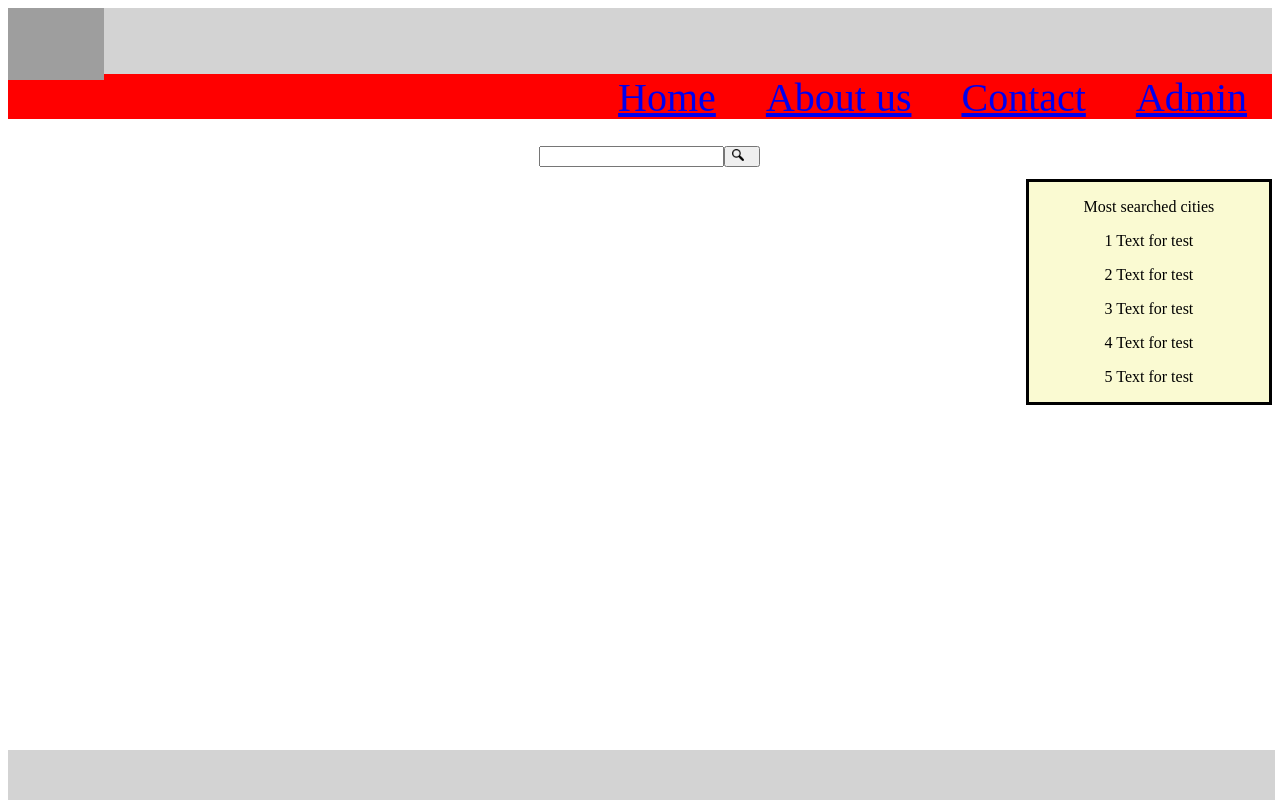
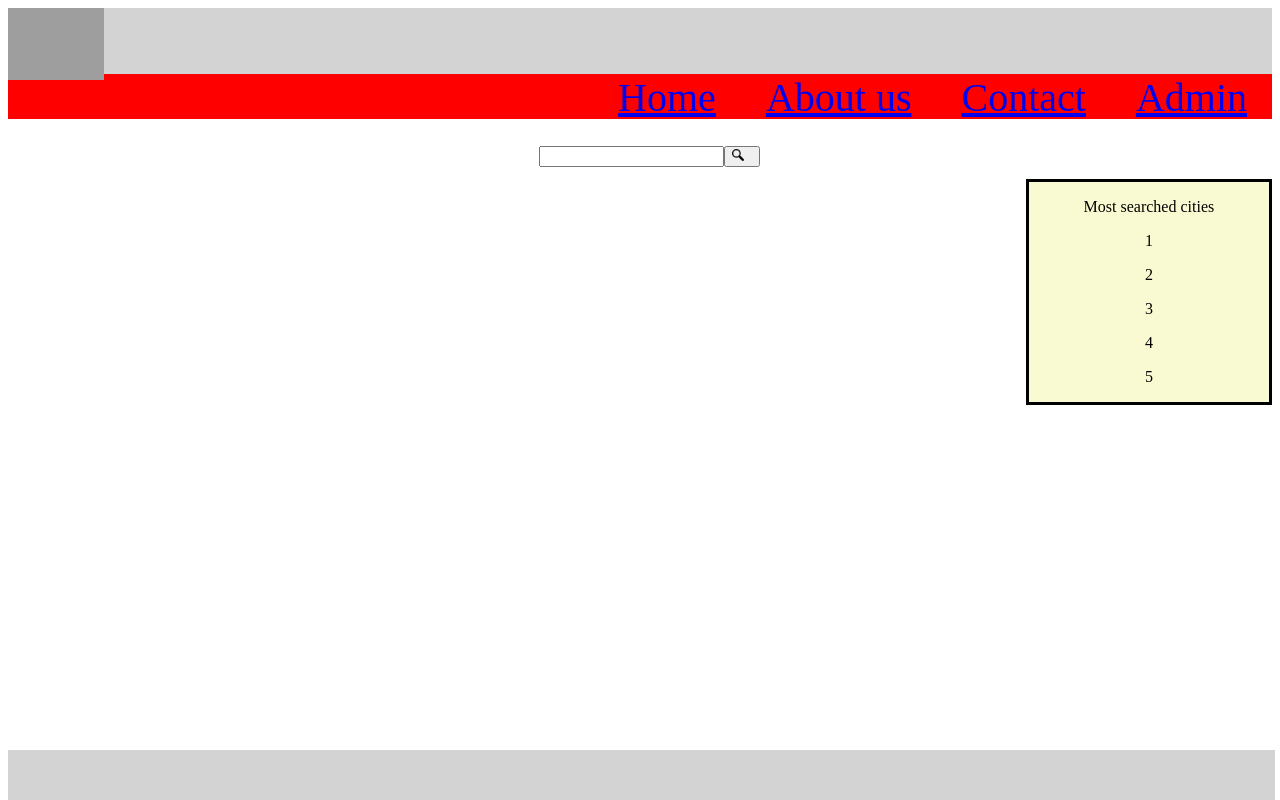
Before and after one commit to vagorb/CoronaWeatherFrontend-3semester, an Angular app in the folder front/: page /home in a window 1280 px wide. Built offline with nearby package versions, Linux system fonts and the light colour scheme; no server answers; grey boxes are pictures that could not be loaded.

Commit message:
Most searched cities is now a dynamically scaling ( if there are less then 5 cities in the database then it shows less ) list of cities.

```diff
--- a/front/src/app/search-bar/search-bar.component.ts
+++ b/front/src/app/search-bar/search-bar.component.ts
@@ -17,6 +17,7 @@ export class SearchBarComponent implements OnInit {
   show: boolean = false;
   forecastSubscription = new Subscription();
   dailySubscription = new Subscription();
+  topFiveSubscription = new Subscription();
   countryName = "";
   city = "";
   weather = "";
@@ -40,13 +41,29 @@ export class SearchBarComponent implements OnInit {
   onClick(value) {
     this.show = true;
     this.forecastSubscription.add(this.hs.getForecast(value).subscribe(res => {console.log("RESPONSE INFO: " + JSON.stringify(res));
-    this.countryName = res['countryName'], this.city = res['city'], this.weather = res['weather']
+    this.updateMostSearched(), this.countryName = res['countryName'], this.city = res['city'], this.weather = res['weather']
     , this.temperature = res['temperature'], this.wind = res['wind'], this.pressure = res['pressure'], this.humidity = res['humidity']
       , this.suggestion = res['suggestion'], this.coronaContainer = res['coronaVirus'], this.lat = res['lat'], this.lon = res['lon']
       , this.totalCases = this.coronaContainer['totalCases'], this.recoveredCases = this.coronaContainer['recoveredCases']
     , this.totalDeaths = this.coronaContainer['totalDeaths'], this.currentCases = this.coronaContainer['currentCases']
     , this.sevenDayForecast(this.lat, this.lon)}));
+    console.log(this.topOne);
+    console.log(this.topTwo);
+    console.log(this.topThree);
+    console.log(this.topFour);
+    console.log(this.topFive);
   }
+  topOne: string = '';
+  topTwo: string = '';
+  topThree: string = '';
+  topFour: string = '';
+  topFive: string = '';
+  updateMostSearched() {
+    this.topFiveSubscription.add(this.hs.getTopSearches().
+    subscribe(res => {
+      console.log("RESPONSE INFO: " + JSON.stringify(res));
+    this.topOne = res[0], this.topTwo = res[1], this.topThree = res[2], this.topFour = res[3], this.topFive = res[4]}));
+  };
 
   zero = Object;
   first = Object;
@@ -101,6 +118,6 @@ export class SearchBarComponent implements OnInit {
 
 
   ngOnInit() {
-    this.hs.getTopSearches()
+    this.updateMostSearched()
   }
 }
--- a/front/src/app/search-bar/search-bar.html
+++ b/front/src/app/search-bar/search-bar.html
@@ -130,10 +130,20 @@
 <div class="mostSearchedContainer">
   <div class="mostSearched">
     <p>Most searched cities</p>
-  <p>1 Text for test</p>
-  <p>2 Text for test</p>
-  <p>3 Text for test</p>
-  <p>4 Text for test</p>
-  <p>5 Text for test</p>
+    <span *ngIf="topOne!=undefined" class="topCities">
+  <p>1 {{topOne}}</p>
+    </span>
+    <span *ngIf="topTwo!=undefined" class="topCities">
+  <p>2 {{topTwo}}</p>
+    </span>
+    <span *ngIf="topThree!=undefined" class="topCities">
+  <p>3 {{topThree}}</p>
+    </span>
+    <span *ngIf="topFour!=undefined" class="topCities">
+  <p>4 {{topFour}}</p>
+    </span>
+    <span *ngIf="topFive!=undefined" class="topCities">
+  <p>5 {{topFive}}</p>
+    </span>
   </div>
 </div>
```
